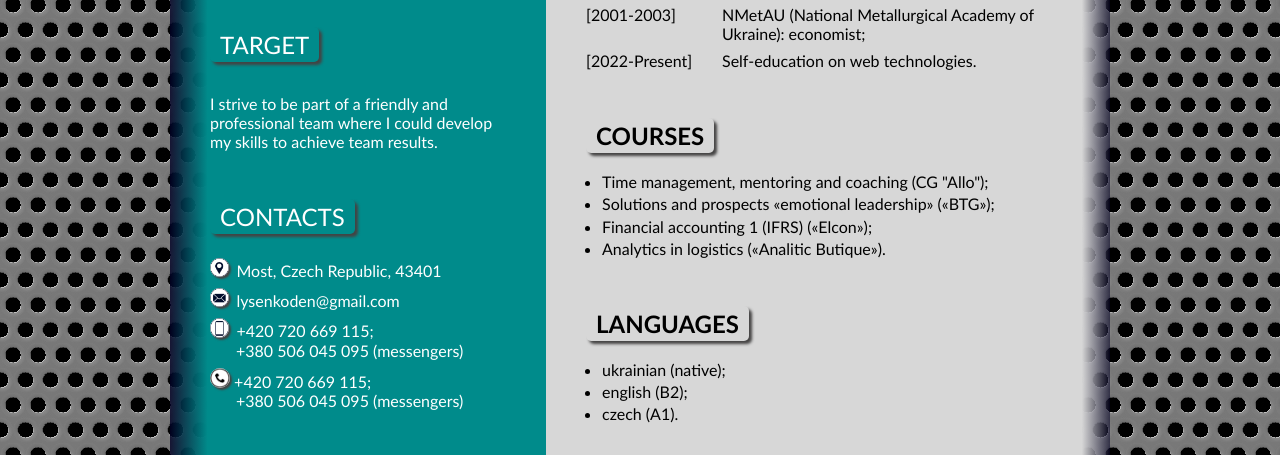
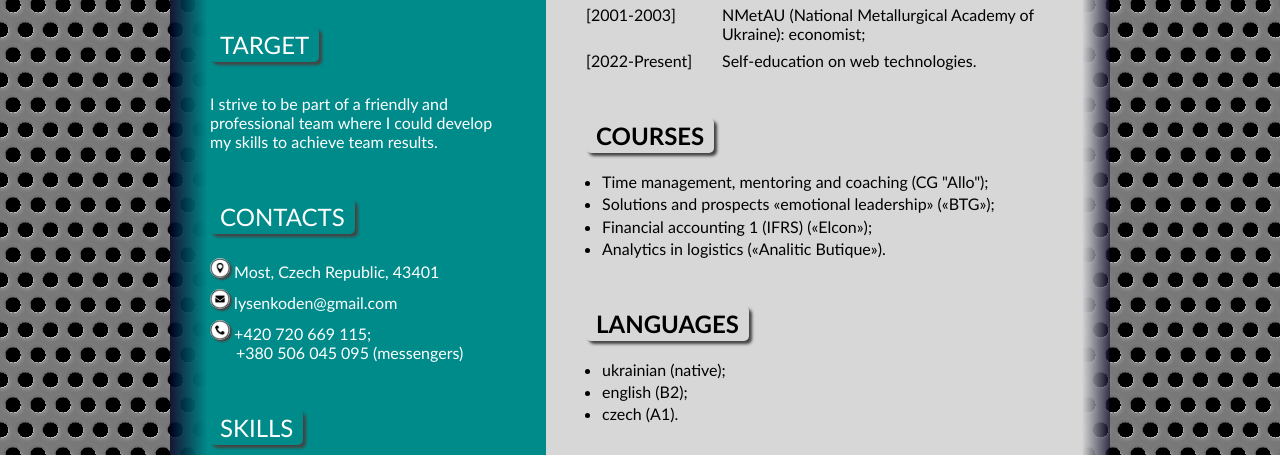
Before and after one commit to LysenkoDenys/cv-iryna, a plain HTML site: page index.html in a window 1280 px wide. Shown: the part 345-800 px from the top of the page. Drawn offline with Linux system fonts and the light colour scheme.

Commit message:
implemented contacts icons

```diff
--- a/index.html
+++ b/index.html
@@ -56,21 +56,15 @@
 
             <ul class="data__list">
               <li class="data__item">
-                <img
-                  class="data__icon"
-                  src="./image/loc.png"
-                  alt="location"
+                <div
+                  class="sprite location"
+                  aria-hidden="true"
                   title="location"
-                />
+                ></div>
                 <span id="address">Most, Czech Republic, 43401</span>
               </li>
               <li class="data__item">
-                <img
-                  class="data__icon"
-                  src="./image/mail.png"
-                  alt="e-mail"
-                  title="email"
-                />
+                <div class="sprite mail" aria-hidden="true" title="email"></div>
                 <a
                   class="data__link"
                   href="mailto:lysenkoden@gmail.com"
@@ -81,27 +75,17 @@
                 </a>
               </li>
               <li class="data__item">
-                <img
-                  class="data__icon"
-                  src="./image/tel.png"
-                  alt="phone"
+                <div
+                  class="sprite phone"
+                  aria-hidden="true"
                   title="phone"
-                />
-                <span class="data__item__phone">+420 720 669 115;</span> <br />
-                <span class="data__item__phone" id="phone"
-                  >+380 506 045 095 (messengers)</span
-                >
-              </li>
-              <!-- sprite -->
-              <li class="data__item">
-                <div class="icon__phone__sprite" aria-hidden="true"></div>
+                ></div>
                 <span class="data__item__phone">+420 720 669 115;</span>
                 <br />
                 <span class="data__item__phone" id="phone"
                   >+380 506 045 095 (messengers)</span
                 >
               </li>
-              <!-- sprite -->
             </ul>
           </div>
 
--- a/styles/style.css
+++ b/styles/style.css
@@ -450,7 +450,7 @@ li {
   margin-top: calc(var(--standard-margin) - 2.5rem);
 }
 
-.icon__phone__sprite {
+.sprite {
   display: inline-block;
   transition: transform 0.3s ease-in-out;
   box-shadow: 2px 2px 2px var(--shadow-color);
@@ -463,7 +463,19 @@ li {
   background-color: var(--secondary-color);
 }
 
-.icon__phone__sprite:hover {
+.sprite:hover {
   transform: scale(1.1);
   box-shadow: 3px 3px 3px var(--shadow-color);
 }
+
+.location {
+  background-position: 3.5% 96%;
+}
+
+.mail {
+  background-position: 96% 95%;
+}
+
+.phone {
+  background-position: 50% 95%;
+}
```
Also changed, not shown: README.md.
